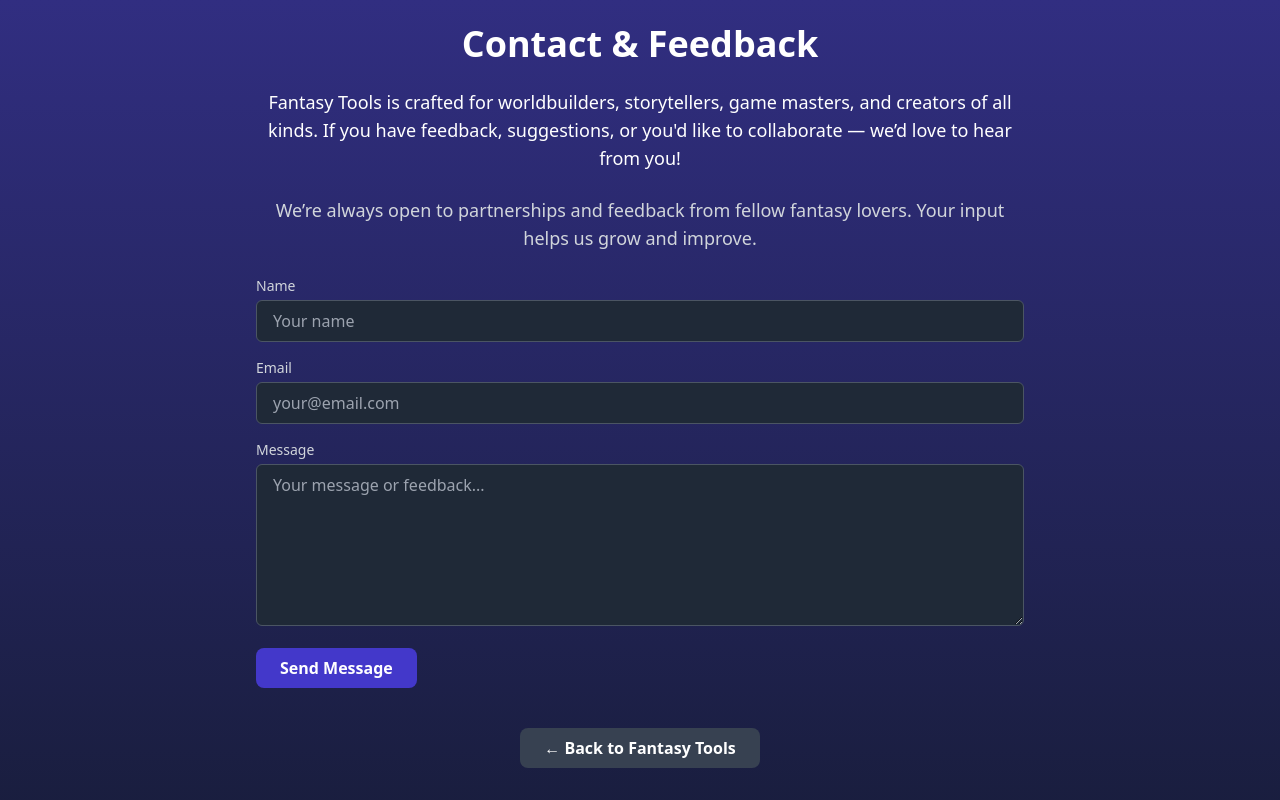
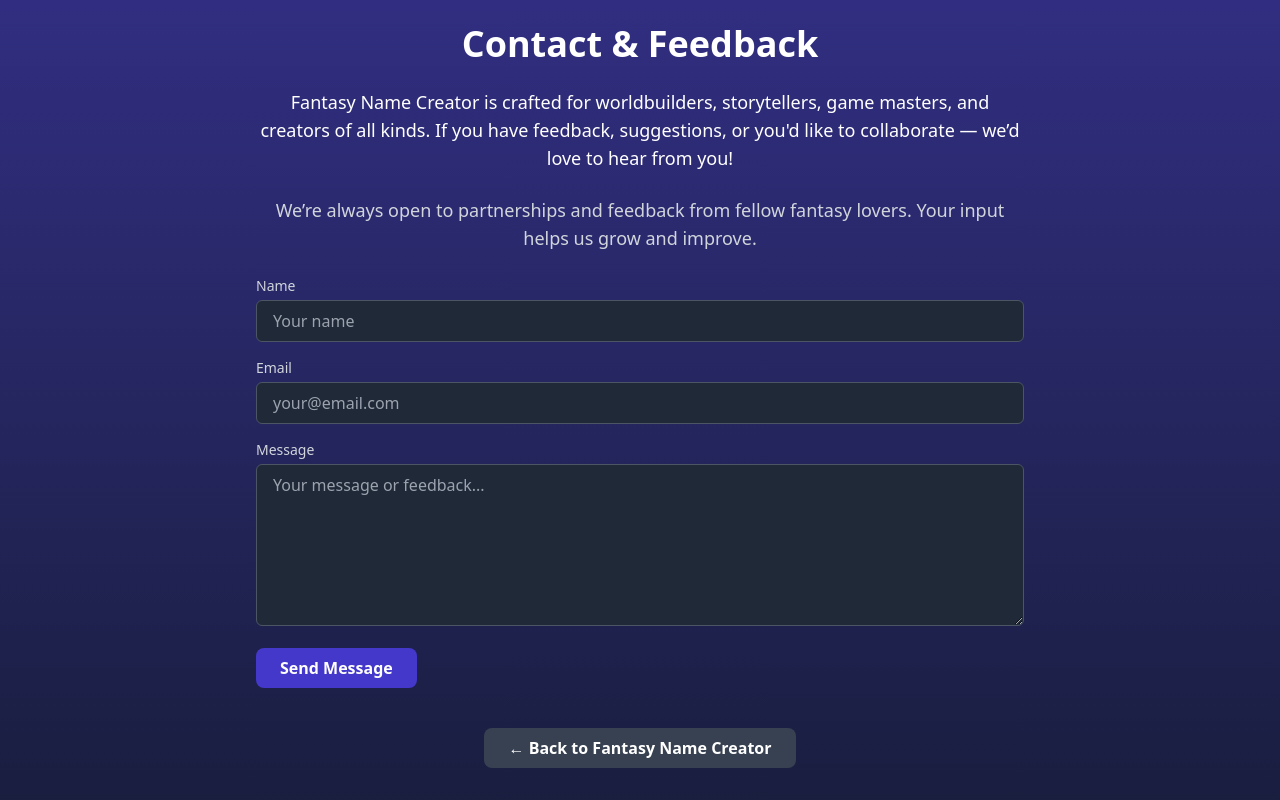
Before and after one commit to JiriTill/fantasytools, a React (Vite) app in the folder client/: page /contact in a window 1280 px wide. Shown: the top 800 px of the page. Built offline with nearby package versions, Linux system fonts and the light colour scheme.

Commit message:
Update Contact.jsx

```diff
--- a/client/src/pages/Contact.jsx
+++ b/client/src/pages/Contact.jsx
@@ -11,7 +11,7 @@ export default function Contact() {
         <h1 className="text-4xl font-bold text-center mb-4">Contact & Feedback</h1>
 
         <p className="text-lg text-center">
-          Fantasy Tools is crafted for worldbuilders, storytellers, game masters, and creators of all kinds. If you have feedback, suggestions, or you'd like to collaborate — we’d love to hear from you!
+          Fantasy Name Creator is crafted for worldbuilders, storytellers, game masters, and creators of all kinds. If you have feedback, suggestions, or you'd like to collaborate — we’d love to hear from you!
         </p>
 
         <p className="text-lg text-center text-gray-300">
@@ -67,7 +67,7 @@ export default function Contact() {
         to="/"
         className="mt-10 inline-block bg-gray-700 hover:bg-gray-600 text-white font-semibold py-2 px-6 rounded-lg transition"
       >
-        ← Back to Fantasy Tools
+        ← Back to Fantasy Name Creator
       </Link>
         </main>
       <Footer />
```
